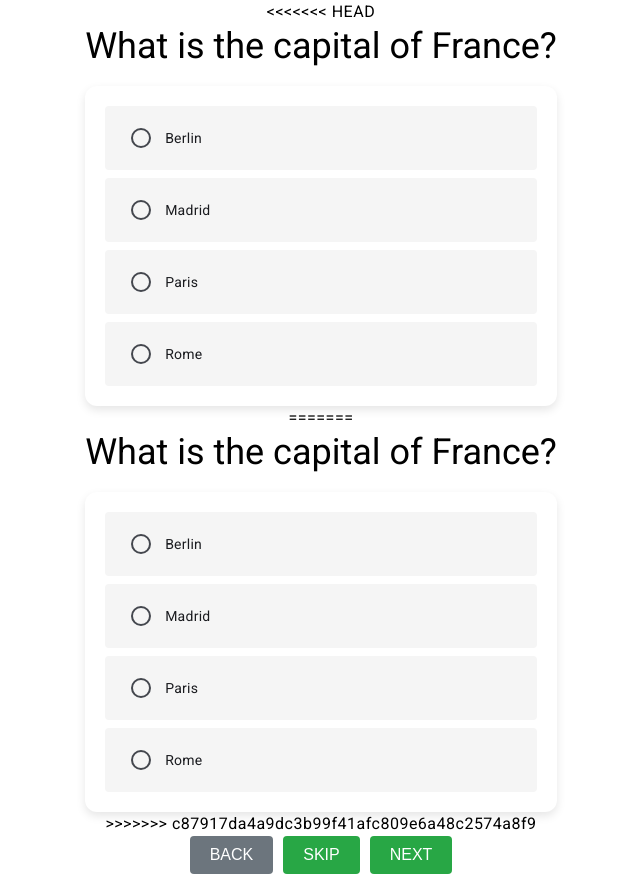
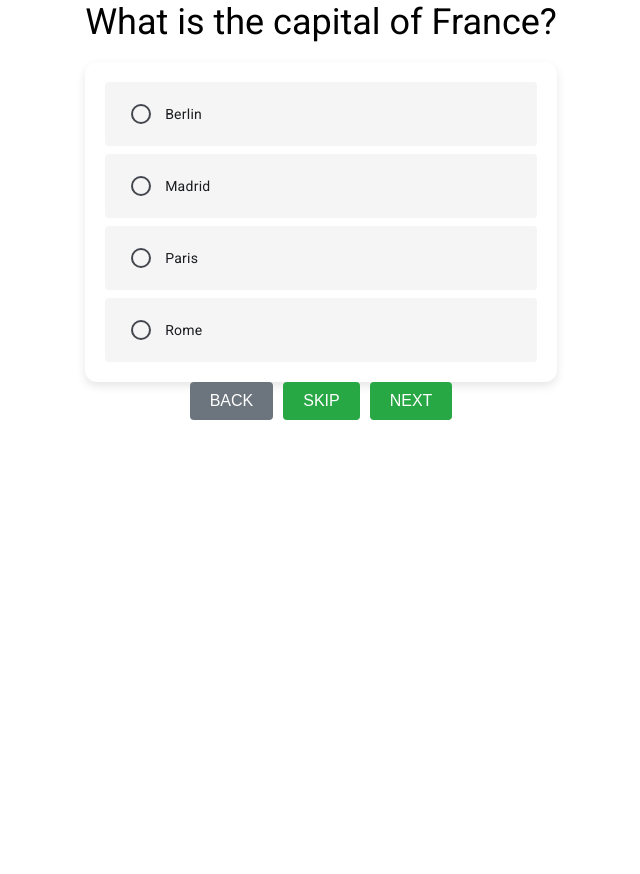
Before and after one commit to AishuPola/quiz_project, an Angular app: page /question/1 in a window 1280 px wide. Shown: the whole page, without its empty margins (319-959 px from the left). After the commit the page ends 800 px from the top, so only its background shows below. Built offline with nearby package versions, Linux system fonts and the light colour scheme.

Commit message:
errors done questions comp deleted

```diff
--- a/src/app/home/home.component.html
+++ b/src/app/home/home.component.html
@@ -1,23 +1,10 @@
 <div class="whole-container">
-<<<<<<< HEAD
-  <!-- <app-questions [question]="question" [id]="id" /> -->
-  <!-- <div class="options">
-    <mat-radio-group aria-label="Select an option">
-      <mat-radio-button value="1">{{ question.choices[0] }}</mat-radio-button>
-      <mat-radio-button value="2">{{ question.choices[1] }}</mat-radio-button>
-      <mat-radio-button value="3">{{ question.choices[2] }}</mat-radio-button>
-      <mat-radio-button value="4">{{ question.choices[3] }}</mat-radio-button>
-    </mat-radio-group>
-  </div> -->
-  <app-radio [question]="question" [id]="id" />
-=======
   @if (question.type=="mca") {
   <app-checkbox [question]="question" [id]="id" />
   } @else {
   <app-radio [question]="question" [id]="id" />
   }
 
->>>>>>> c87917da4a9dc3b99f41afc809e6a48c2574a8f9
   <div class="button-group">
     <button class="button back-button" (click)="prevQuestion()">BACK</button>
     <button class="button next-button" (click)="skipQuestion()">SKIP</button>
```
